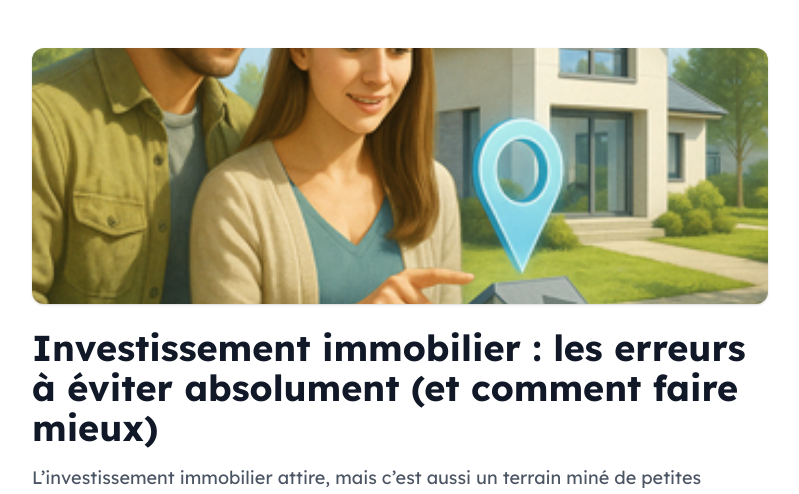
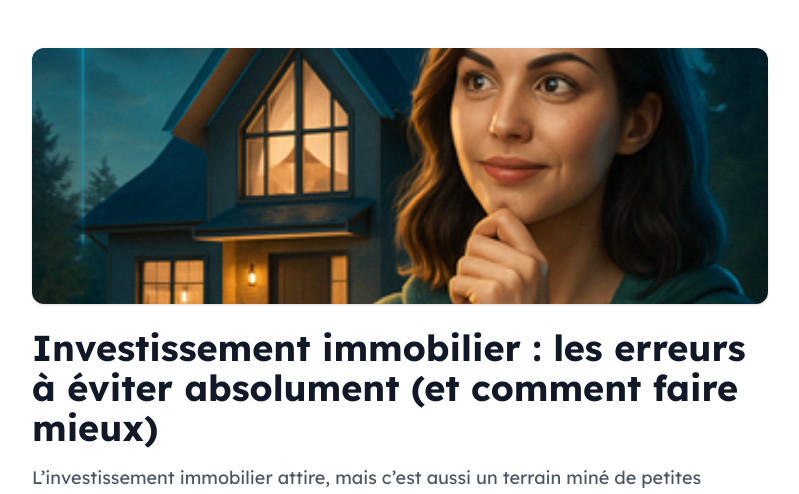
Before and after one commit to YannTonThat/Adressator, a Flask app: page /article2 in a window 1280 px wide. Shown: the part 77-571 px from the top of the page, without its empty margins (240-1039 px from the left). Run offline with Flask 3, Linux system fonts and the light colour scheme; parts of the project's set-up code (start-up, migrations or seed data) failed here and were passed over.

Commit message:
Update article2.html

```diff
--- a/templates/article2.html
+++ b/templates/article2.html
@@ -251,7 +251,7 @@
 
 <article class="max-w-3xl mx-auto px-4 py-12">
     <section class="mb-10">
-      <img src="article2.png" alt="Investissement immobilier" class="rounded-xl shadow mb-6 w-full object-cover h-64">
+      <img src="article1.png" alt="Investissement immobilier" class="rounded-xl shadow mb-6 w-full object-cover h-64">
       <h1 class="text-4xl font-bold text-gray-900 mb-4">Investissement immobilier : les erreurs à éviter absolument (et comment faire mieux)</h1>
       <p class="text-gray-600 text-lg">L’investissement immobilier attire, mais c’est aussi un terrain miné de petites erreurs qui peuvent coûter très cher. Voici comment les éviter dès votre premier projet.</p>
     </section>
```
